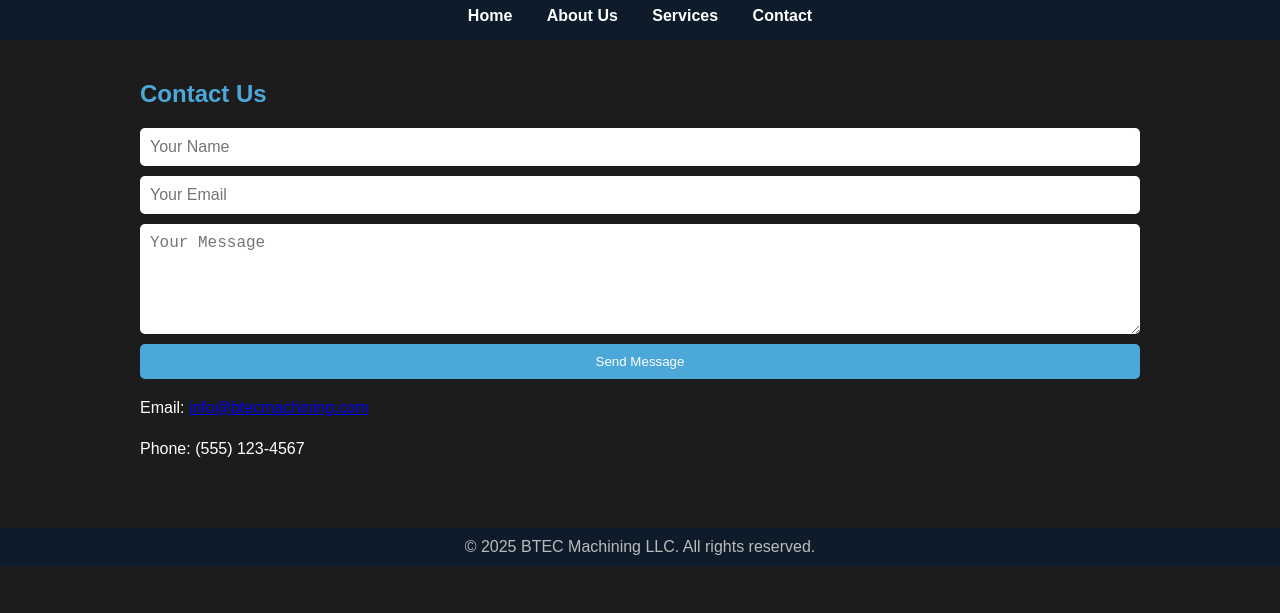
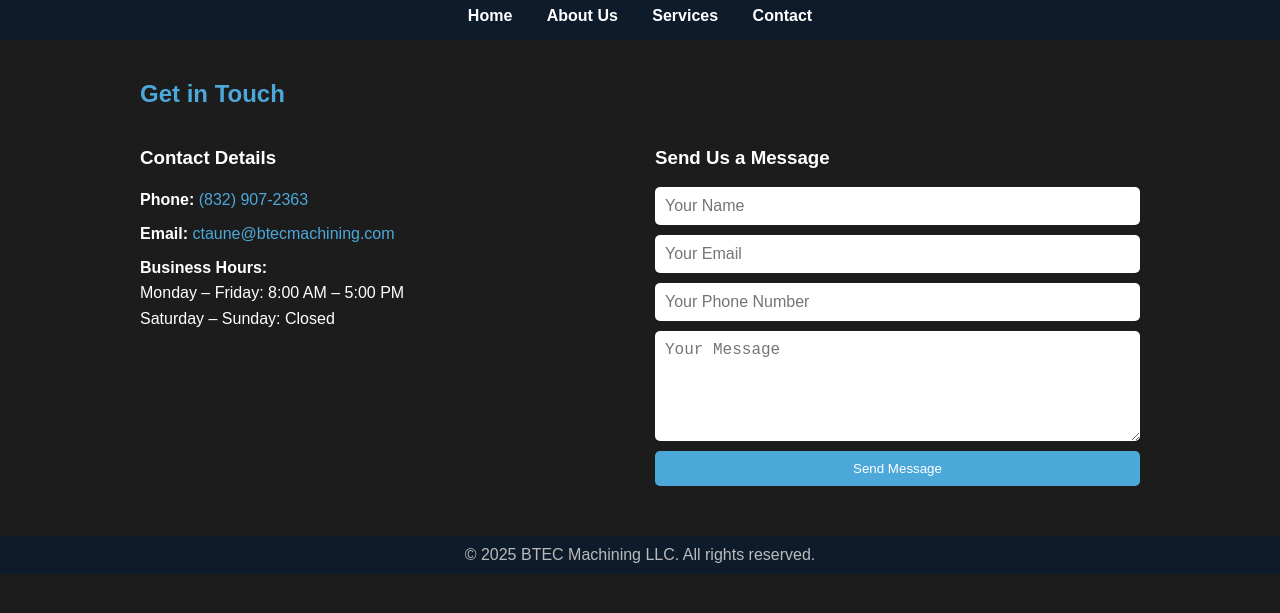
Before and after one commit to CiprianTaune/btec-website, a plain HTML site: page contact.html in a window 1280 px wide. Shown: the part 55-668 px from the top of the page. Drawn offline with Linux system fonts and the light colour scheme.

Commit message:
Add files via upload

```diff
--- a/contact.html
+++ b/contact.html
@@ -5,6 +5,29 @@
     <meta name="viewport" content="width=device-width, initial-scale=1.0">
     <title>Contact | BTEC Machining LLC</title>
     <link rel="stylesheet" href="style.css">
+    <style>
+        .contact-container {
+            display: flex;
+            flex-wrap: wrap;
+            gap: 30px;
+            justify-content: space-between;
+            margin-top: 20px;
+        }
+        .contact-info, .contact-form {
+            flex: 1;
+            min-width: 280px;
+        }
+        .contact-info p {
+            margin: 8px 0;
+        }
+        .contact-info a {
+            color: #4da8da;
+            text-decoration: none;
+        }
+        .contact-info a:hover {
+            text-decoration: underline;
+        }
+    </style>
 </head>
 <body>
 
@@ -19,15 +42,31 @@
 </header>
 
 <div class="container">
-    <h2>Contact Us</h2>
+    <h2>Get in Touch</h2>
+    <div class="contact-container">
+        <!-- Contact Info -->
+        <div class="contact-info">
+            <h3>Contact Details</h3>
+            <p><strong>Phone:</strong> <a href="tel:8329072363">(832) 907-2363</a></p>
+            <p><strong>Email:</strong> <a href="mailto:ctaune@btecmachining.com">ctaune@btecmachining.com</a></p>
+            <p><strong>Business Hours:</strong><br>
+               Monday – Friday: 8:00 AM – 5:00 PM<br>
+               Saturday – Sunday: Closed
+            </p>
+        </div>
+
+        <!-- Contact Form -->
+        <div class="contact-form">
+            <h3>Send Us a Message</h3>
             <form action="https://formspree.io/f/your-form-id" method="POST">
                 <input type="text" name="name" placeholder="Your Name" required>
                 <input type="email" name="_replyto" placeholder="Your Email" required>
+                <input type="tel" name="phone" placeholder="Your Phone Number">
                 <textarea name="message" rows="5" placeholder="Your Message" required></textarea>
                 <button type="submit">Send Message</button>
             </form>
-    <p>Email: <a href="mailto:info@btecmachining.com">info@btecmachining.com</a></p>
-    <p>Phone: (555) 123-4567</p>
+        </div>
+    </div>
 </div>
 
 <footer>
```
Lines whose indentation alone changed are shown as unchanged.
